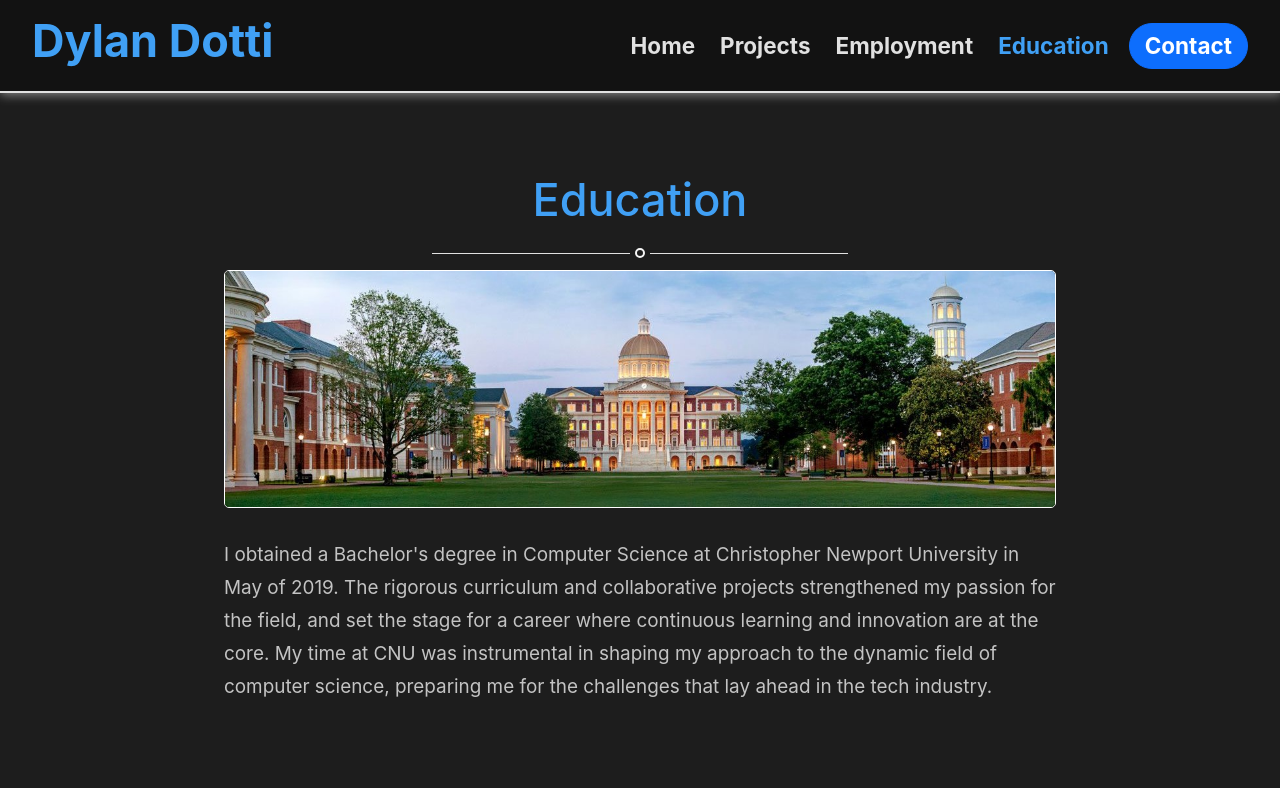
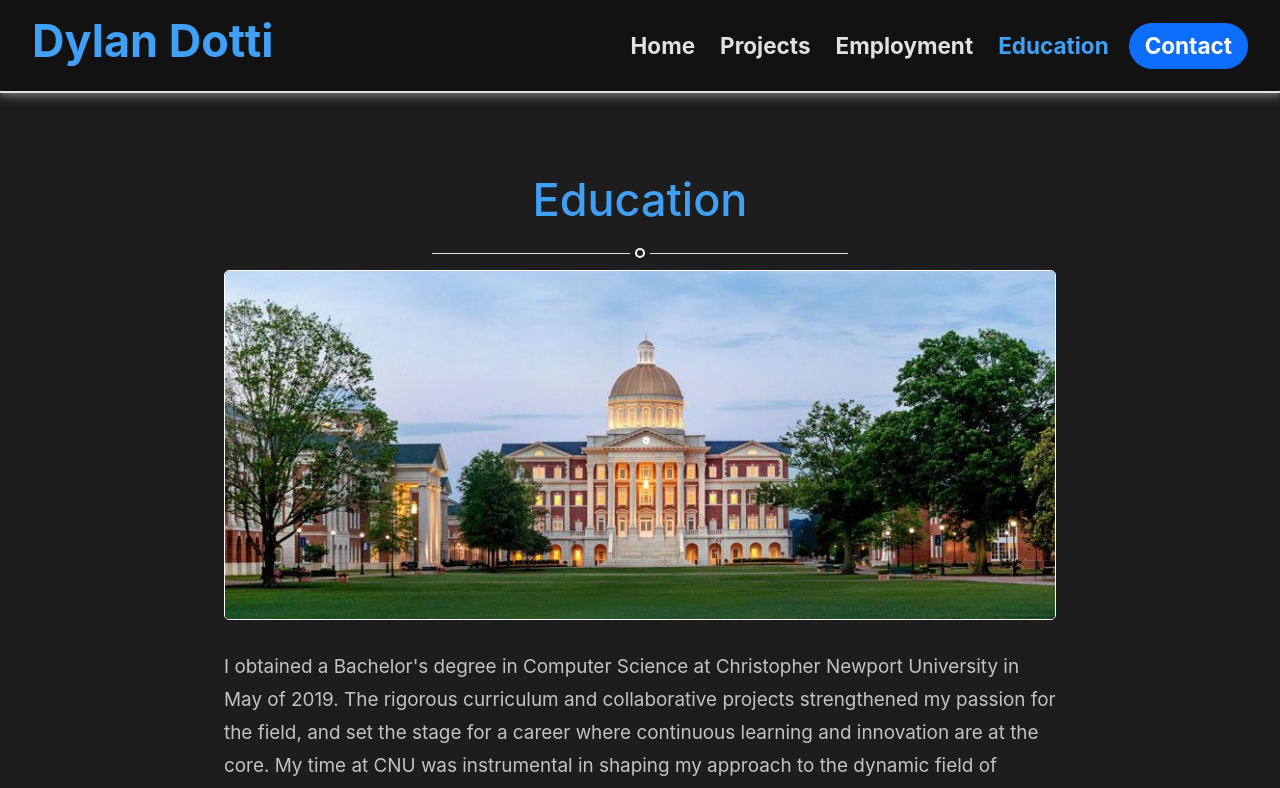
Before and after one commit to Dylan-Dotti/React-Portfolio-Website, a React (Vite) app: page /education in a window 1280 px wide. Shown: the top 788 px of the page. Built offline with nearby package versions, Linux system fonts and the light colour scheme.

Commit message:
Set height of main image

```diff
--- a/src/Components/Education/education.scss
+++ b/src/Components/Education/education.scss
@@ -8,6 +8,8 @@
 
     .main-image {
         width: 100%;
+        height: 350px;
+        object-fit: cover;
         border: 1px solid white;
         border-radius: 5px;
         margin-bottom: 20px;
@@ -55,7 +57,6 @@
     .courses-section {
 
         .title-section {
-            //margin-bottom: 50px;
 
             .title {
                 color: $primary-color;
```
